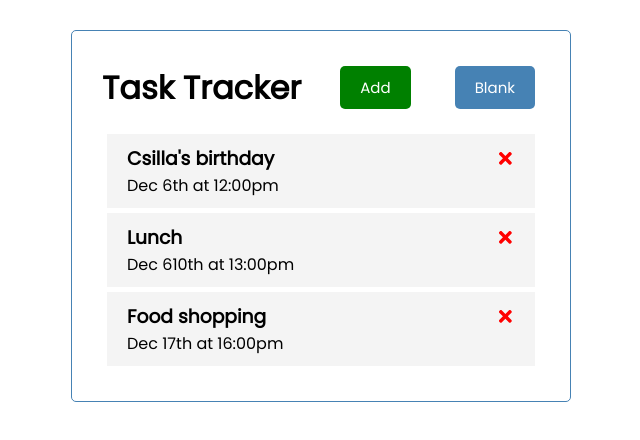
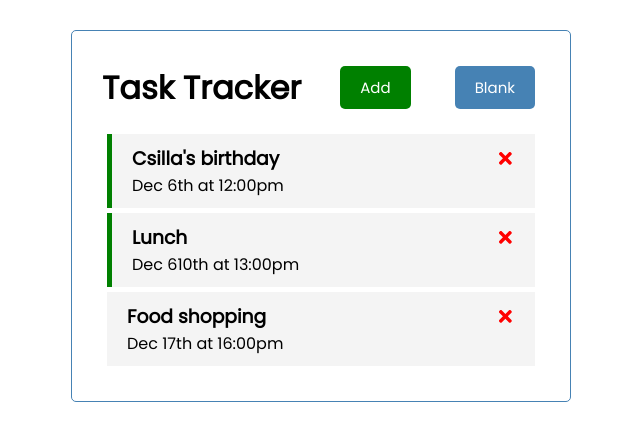
Before and after one commit to gergocsontos/react-task-tracker, a React (Create React App) app: page / in a window 1280 px wide. Shown: the top 440 px of the page, without its empty margins (319-959 px from the left). Built offline with nearby package versions, Linux system fonts and the light colour scheme.

Commit message:
set up toggleReminder() to toggle Reminder-border on double click of tasks

```diff
--- a/src/App.js
+++ b/src/App.js
@@ -31,11 +31,16 @@
         setTasks(tasks.filter((task) => (task.id !== id)))
     }
 
+    // Toggle Reminder
+    const toggleReminder = (id) => {
+        setTasks(tasks.map((task) => task.id === id ? { ...task, reminder: !task.reminder} : task))
+    }
+
     return (
         <>
             <div className="container">
                 <Header />
-                <Tasks tasks={tasks} onDelete={deleteTask} />
+                <Tasks tasks={tasks} onDelete={deleteTask} onToggle={toggleReminder} />
             </div>
         </>
 
--- a/src/components/Task.js
+++ b/src/components/Task.js
@@ -1,9 +1,9 @@
 import {FaTimes} from 'react-icons/fa'
 
-const Task = ({task, onDelete}) => {
+const Task = ({task, onDelete, onToggle}) => {
     return (
-        <div className='task'>
-            <h3>{task.text} <FaTimes style={{color: 'red', cursor: 'pointer'}} onClick={() => onDelete(task.id)} /> </h3>
+        <div className={`task ${task.reminder ? 'reminder' : ''}`} onDoubleClick={() => {onToggle(task.id)}}>
+            <h3>{task.text}  <FaTimes style={{color: 'red', cursor: 'pointer'}} onClick={() => onDelete(task.id)} /> </h3>
             <p>{task.day}</p>
         </div>
     )
--- a/src/components/Tasks.js
+++ b/src/components/Tasks.js
@@ -1,10 +1,10 @@
 import Task from './Task'
 
-const Tasks = ({tasks, onDelete}) => {
+const Tasks = ({tasks, onDelete, onToggle}) => {
     return (
         <>
             {tasks.map((task) => (
-                <Task key={task.id} task={task} onDelete={onDelete} />
+                <Task key={task.id} task={task} onDelete={onDelete} onToggle={onToggle} />
             ))}
         </>
     )
--- a/src/index.css
+++ b/src/index.css
@@ -58,7 +58,7 @@
   background: #f4f4f4;
   margin: 5px;
   padding: 10px 20px;
-  cursor: pointer;
+  /*cursor: pointer;*/
 }
 
 .task.reminder {
```
